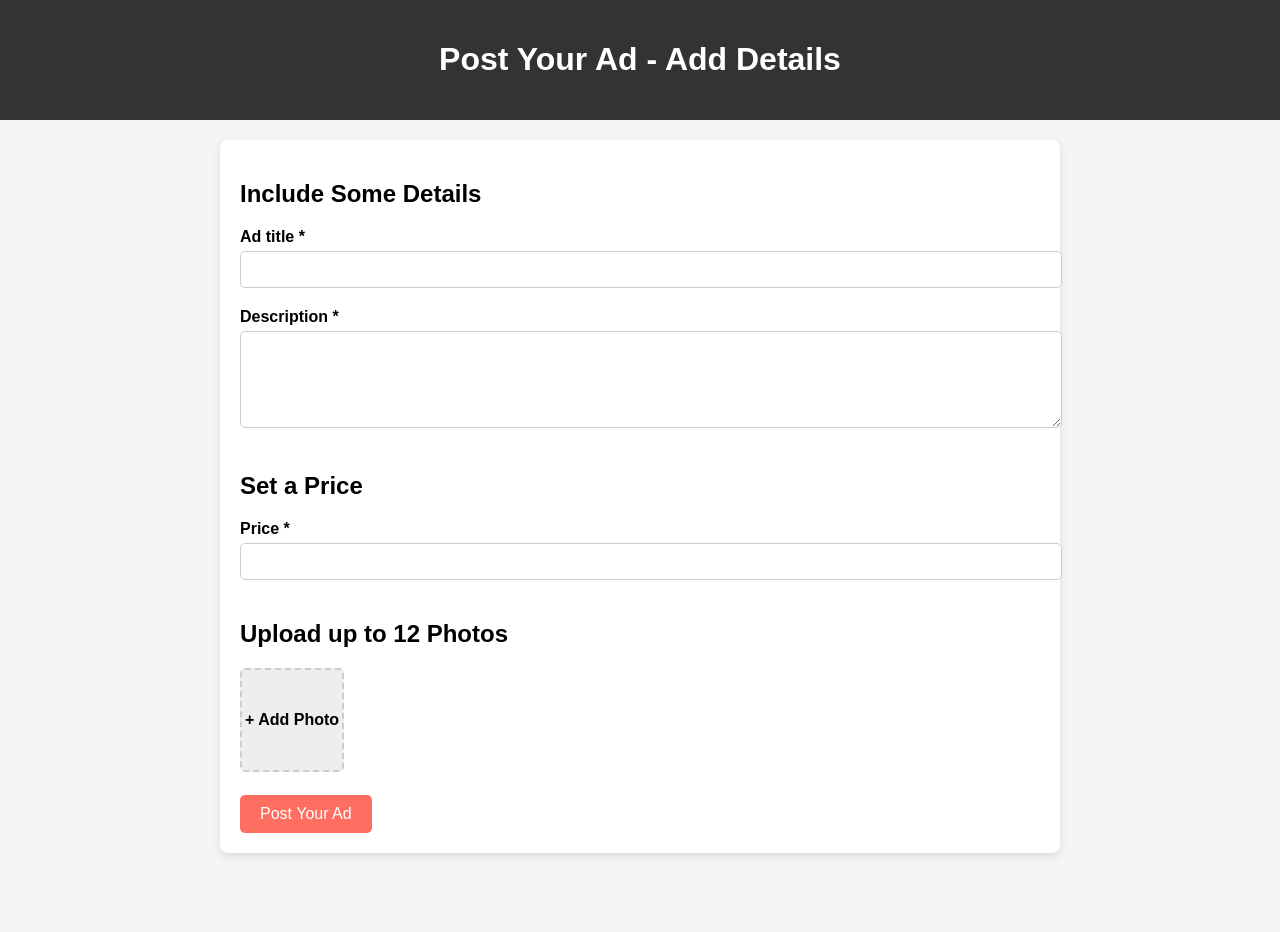
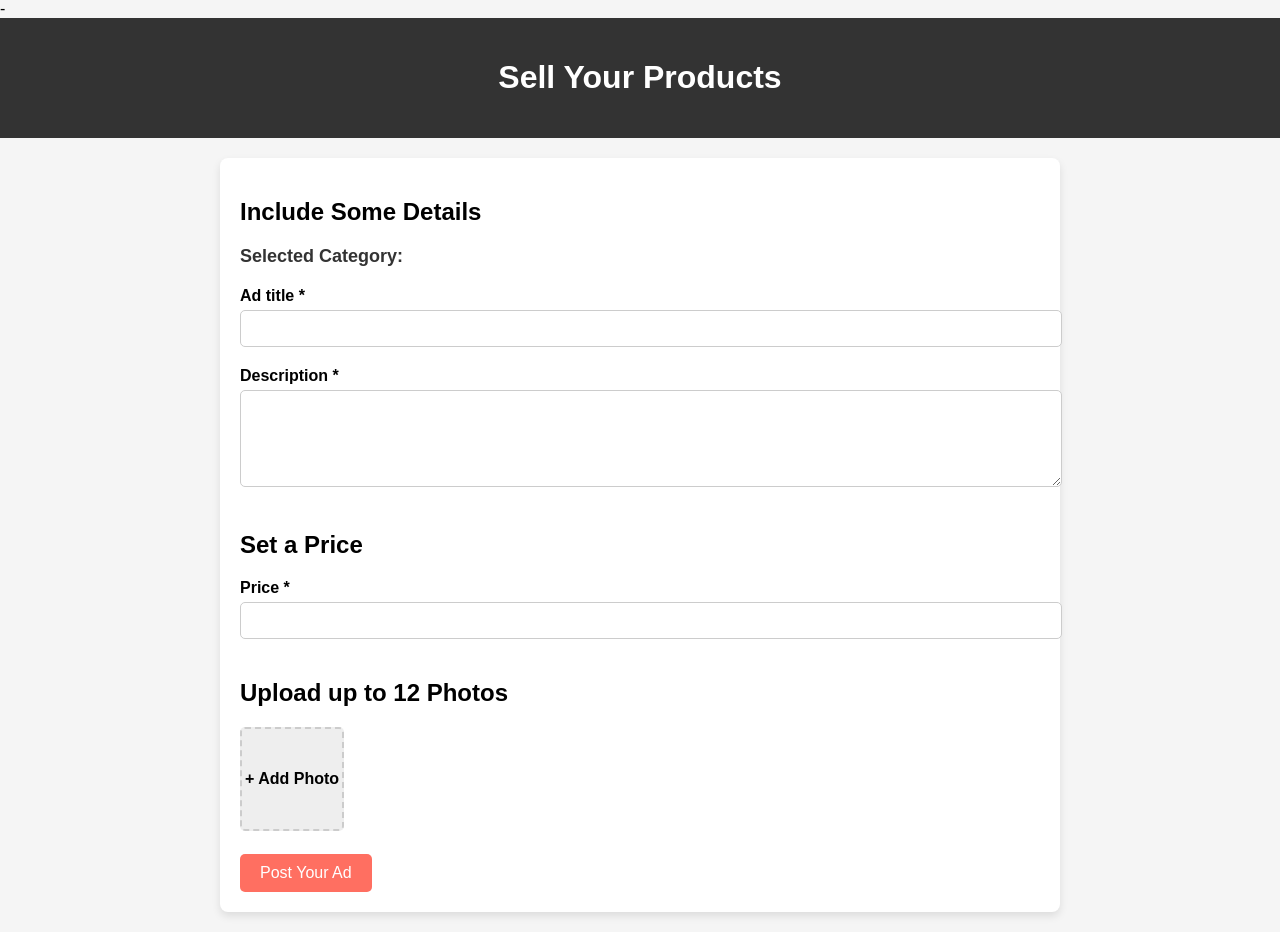
Before and after one commit to Debjit00/Ziro-Craft, a website: page public/attributes.html in a window 1280 px wide. Before the commit the page ends 873 px from the top, so only its background shows below. Drawn offline with Linux system fonts and the light colour scheme.

Commit message:
Update attributes.html

```diff
--- a/public/attributes.html
+++ b/public/attributes.html
@@ -1,3 +1,4 @@
+
 <!DOCTYPE html>
 <html lang="en">
 <head>
@@ -71,14 +72,24 @@
         .submit-btn:hover {
             background-color: #e85b50;
         }
+        .selected-category {
+            font-size: 18px;
+            font-weight: bold;
+            color: #333;
+            margin-bottom: 20px;
+        }
     </style>
-</head>
+</head>-
 <body>
     <header>
-        <h1>Post Your Ad - Add Details</h1>
+        <h1>Sell Your Products</h1>
     </header>
     <div class="container">
         <h2>Include Some Details</h2>
+
+        <!-- Display Selected Category -->
+        <p class="selected-category" id="selected-category">Selected Category: </p>
+
         <form action="#" method="POST">
             <label for="ad-title">Ad title *</label>
             <input type="text" id="ad-title" name="ad-title" required minlength="10" maxlength="70">
@@ -100,5 +111,16 @@
             <button type="submit" class="submit-btn">Post Your Ad</button>
         </form>
     </div>
+
+    <script>
+        // Extract the category from the URL and display it
+        window.onload = function() {
+            const params = new URLSearchParams(window.location.search);
+            const category = params.get('category');
+            if (category) {
+                document.getElementById('selected-category').innerText = `Selected Category: ${category}`;
+            }
+        };
+    </script>
 </body>
 </html>
```
